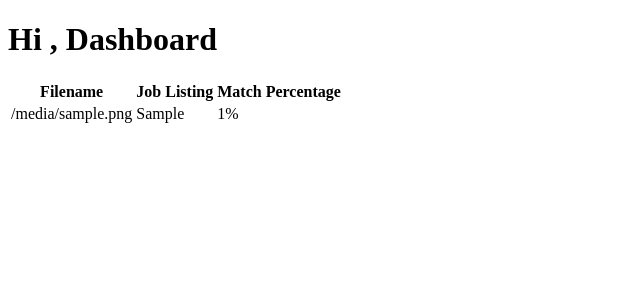
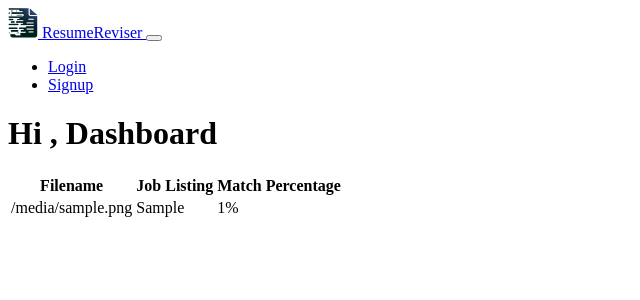
Before and after one commit to KRanpura/ResumeReviser, a Python web app: template flask/templates/dashboard.html in a window 1280 px wide. Shown: the top 300 px of the page, without its empty margins (0-640 px from the left). Run offline with Jinja, Linux system fonts and the light colour scheme; the template is opened without the code that fills it: most values are stand-ins (such as "Sample title", 1, 10 or a date in 2020).

Commit message:
fix nav through files

```diff
--- a/flask/templates/dashboard.html
+++ b/flask/templates/dashboard.html
@@ -6,9 +6,27 @@
     <!-- Add your head content here -->
 </head>
 <body>
-    <nav class="navbar navbar-expand-lg navbar-light bg-light">
-        <!-- Your navigation bar content here -->
-    </nav>
+    <nav class="navbar navbar-expand-lg navbar-light bg-light" id="nav-text">
+		<div class="container-fluid">
+			<a class="navbar-brand" href="/">
+				<img src="{{ url_for('static', filename='resources/magic_resume_dark.png') }}" alt="" width="30" height="30" class="d-inline-block align-text-top">
+				ResumeReviser
+			</a>
+			<button class="navbar-toggler" type="button" data-bs-toggle="collapse" data-bs-target="#navbarSupportedContent" aria-controls="navbarSupportedContent" aria-expanded="false" aria-label="Toggle navigation">
+				<span class="navbar-toggler-icon"></span>
+			</button>
+			<div class="collapse navbar-collapse" id="navbarSupportedContent">
+				<ul class="navbar-nav me-auto mb-2 mb-lg-0">
+				<li class="nav-item">
+					<a class="nav-link" aria-current="page" href="/login">Login</a>
+				</li>
+				<li class="nav-item">
+					<a class="nav-link" href="/signup">Signup</a>
+				</li>
+				</ul>
+			</div>
+		</div>
+	</nav>
 
     <h1>Hi {{ user.first_name }}, Dashboard</h1>
 
--- a/flask/templates/index.html
+++ b/flask/templates/index.html
@@ -111,9 +111,6 @@ window.onload = function() {
 			</button>
 			<div class="collapse navbar-collapse" id="navbarSupportedContent">
 				<ul class="navbar-nav me-auto mb-2 mb-lg-0">
-                <li class="nav-item">
-                    <a class="nav-link" aria-current="page" href="/dashboard">Dashboard</a>
-                </li>
 				<li class="nav-item">
 					<a class="nav-link" aria-current="page" href="/login">Login</a>
 				</li>
--- a/flask/templates/login.html
+++ b/flask/templates/login.html
@@ -22,9 +22,6 @@
 			</button>
 			<div class="collapse navbar-collapse" id="navbarSupportedContent">
 				<ul class="navbar-nav me-auto mb-2 mb-lg-0">
-				<li class="nav-item">
-					<a class="nav-link" aria-current="page" href="/dashboard">Dashboard</a>
-				</li>
 				<li class="nav-item">
 					<a class="nav-link" aria-current="page" href="/login">Login</a>
 				</li>
--- a/flask/templates/mainpage.html
+++ b/flask/templates/mainpage.html
@@ -41,6 +41,9 @@
 			</button>
 			<div class="collapse navbar-collapse" id="navbarSupportedContent">
 				<ul class="navbar-nav me-auto mb-2 mb-lg-0">
+                    <li class="nav-item">
+                        <a class="nav-link" aria-current="page" href="/dashboard">Dashboard</a>
+                    </li>
 					<li class="nav-item">
 						<a class="nav-link" aria-current="page" href="/suggestions">Suggestions</a>
 					</li>
--- a/flask/templates/signup.html
+++ b/flask/templates/signup.html
@@ -91,9 +91,6 @@
 			<div class="collapse navbar-collapse" id="navbarSupportedContent">
 				<ul class="navbar-nav me-auto mb-2 mb-lg-0">
 				<li class="nav-item">
-					<a class="nav-link" aria-current="page" href="/dashboard">Dashboard</a>
-				</li>
-				<li class="nav-item">
 					<a class="nav-link" aria-current="page" href="/login">Login</a>
 				</li>
 				<li class="nav-item">
--- a/flask/templates/suggestions.html
+++ b/flask/templates/suggestions.html
@@ -19,6 +19,9 @@
             </button>
             <div class="collapse navbar-collapse" id="navbarSupportedContent">
                 <ul class="navbar-nav me-auto mb-2 mb-lg-0">
+                    <li class="nav-item">
+                        <a class="nav-link" aria-current="page" href="/dashboard">Dashboard</a>
+                    </li>
                     <li class="nav-item">
                         <a class="nav-link active" aria-current="page" href="/suggestions">Suggestions</a>
                     </li>
```
